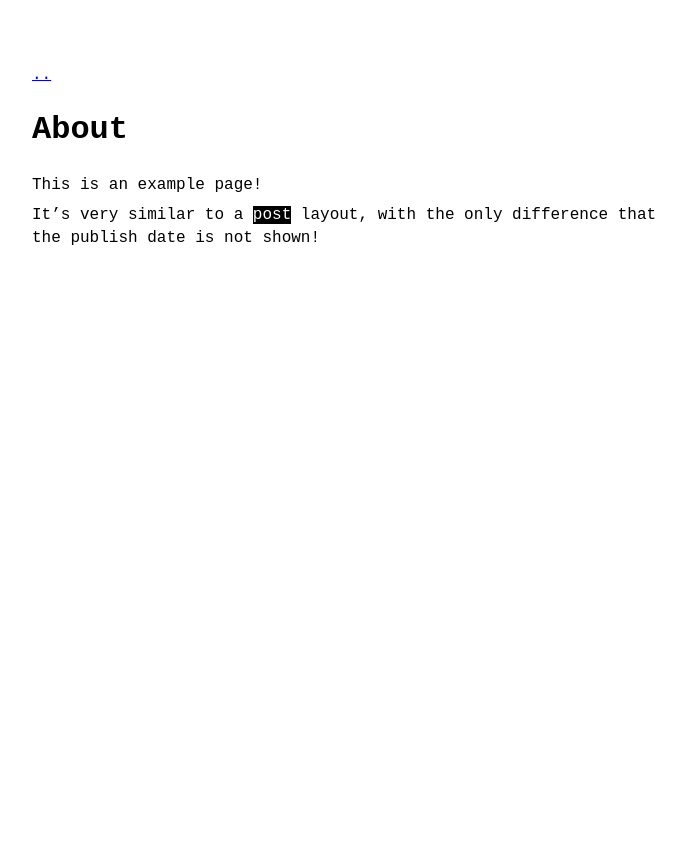
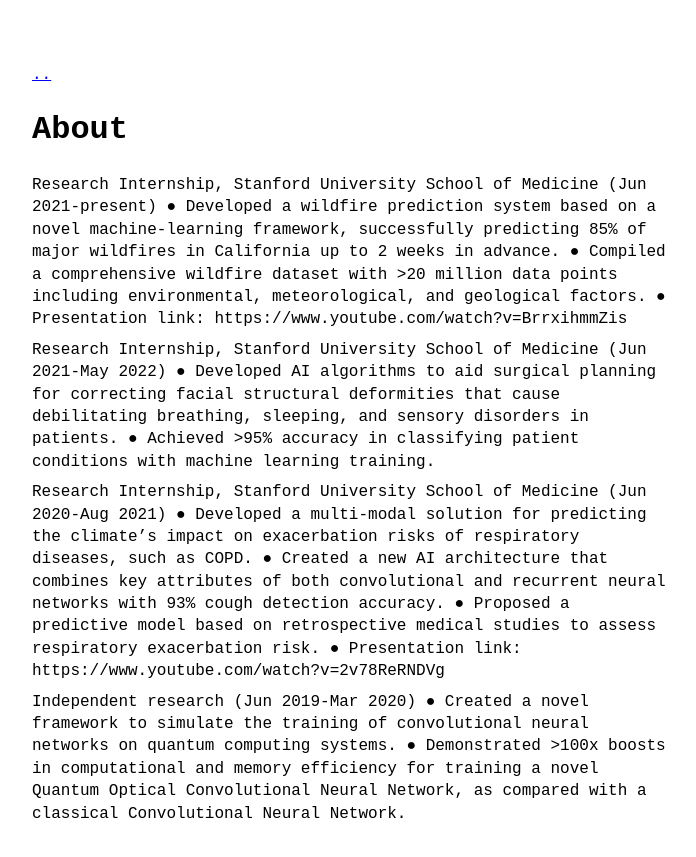
Before and after one commit to rohan-tan-bhowmik/rohan-tan-bhowmik.github.io, a Jekyll site: the page built from research.md, in a window 1280 px wide. Shown: the top 857 px of the page, without its empty margins (288-984 px from the left). Built offline with Jekyll 4.4.1, drawn with Linux system fonts in a browser that asks for light colours.

Commit message:
Update research.md

```diff
--- a/research.md
+++ b/research.md
@@ -3,6 +3,21 @@
 title: About
 ---
 
-This is an example page!
+Research Internship, Stanford University School of Medicine (Jun 2021-present)
+●	Developed a wildfire prediction system based on a novel machine-learning framework, successfully predicting 85% of major wildfires in California up to 2 weeks in advance.
+●	Compiled a comprehensive wildfire dataset with >20 million data points including environmental, meteorological, and geological factors.
+●	Presentation link: https://www.youtube.com/watch?v=BrrxihmmZis
 
-It's very similar to a `post` layout, with the only difference that the publish date is not shown!
+Research Internship, Stanford University School of Medicine (Jun 2021-May 2022)
+●	Developed AI algorithms to aid surgical planning for correcting facial structural deformities that cause debilitating breathing, sleeping, and sensory disorders in patients.
+●	Achieved >95% accuracy in classifying patient conditions with machine learning training.
+
+Research Internship, Stanford University School of Medicine (Jun 2020-Aug 2021)
+●	Developed a multi-modal solution for predicting the climate’s impact on exacerbation risks of respiratory diseases, such as COPD.
+●	Created a new AI architecture that combines key attributes of both convolutional and recurrent neural networks with 93% cough detection accuracy.
+●	Proposed a predictive model based on retrospective medical studies to assess respiratory exacerbation risk.
+●	Presentation link: https://www.youtube.com/watch?v=2v78ReRNDVg
+
+Independent research (Jun 2019-Mar 2020)
+●	Created a novel framework to simulate the training of convolutional neural networks on quantum computing systems.
+●	Demonstrated >100x boosts in computational and memory efficiency for training a novel Quantum Optical Convolutional Neural Network, as compared with a classical Convolutional Neural Network.
```
